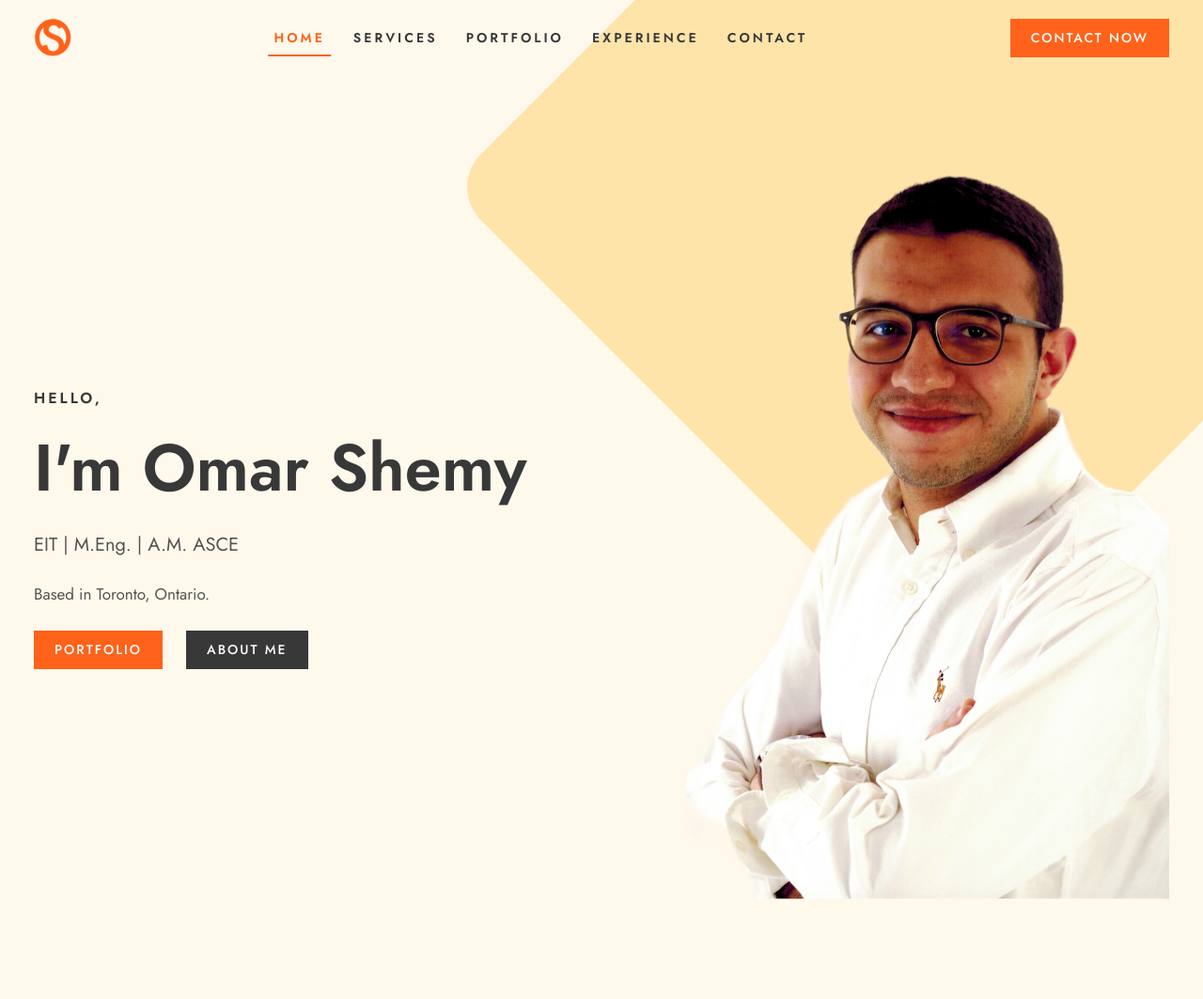
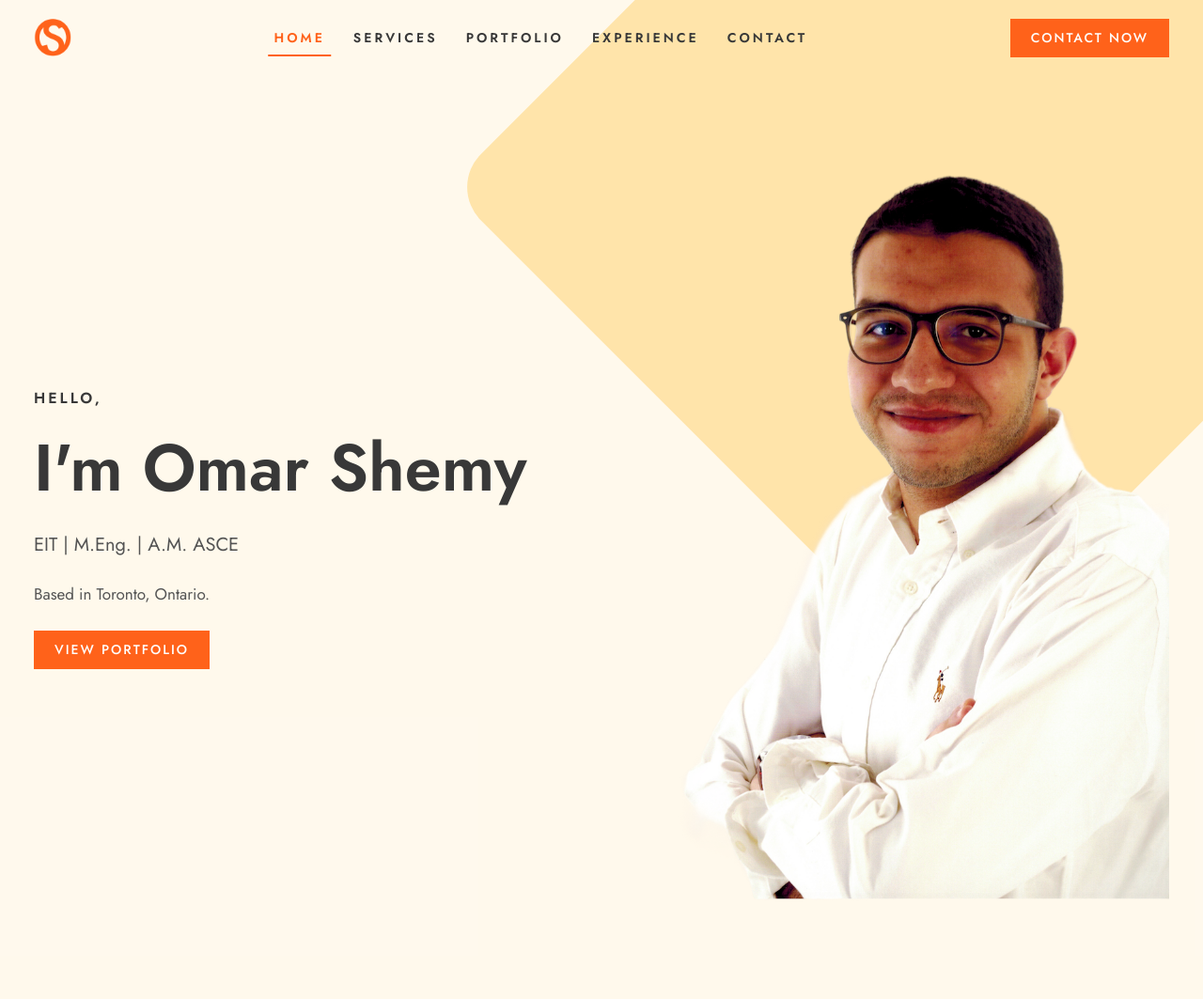
Before and after one commit to osstd/oshemy-sportfolio, a Flask app: page / in a window 1280 px wide. Shown: the top 1063 px of the page at 94% size. Run offline with Flask 2, Linux system fonts and the light colour scheme.

Commit message:
safe string

```diff
--- a/static/css/main.css
+++ b/static/css/main.css
@@ -98,8 +98,9 @@
   display: block;
 }
 
-.about .wrapper,
-.hero .wrapper {
+.about-content .wrapper,
+.hero .wrapper
+ {
   margin-block-start: 25px;
   display: flex;
   flex-wrap: wrap;
--- a/templates/index.html
+++ b/templates/index.html
@@ -98,10 +98,7 @@
                     <p class="hero-text body-md">EIT | M.Eng. | A.M. ASCE</p>
                     <p class="hero-text body-sm">Based in Toronto, Ontario.</p>
                     <div class="wrapper">
-                        <a href="{{url_for('portfolio')}}" class="btn btn-primary">Portfolio</a>
-                        <a href="#about" class="btn btn-secondary"
-                        >About me</a
-                        >
+                        <a href="{{url_for('portfolio')}}" class="btn btn-primary">View Portfolio</a>
                     </div>
                 </div>
                 <figure class="hero-banner">
@@ -276,7 +273,7 @@
                             <figure class="card-media">
                                 <img
                                         src="{{url_for('static', filename='assets/images/testi-1.jpg')}}"
-                                        w idth="100"
+                                        width="100"
                                         height="100"
                                         loading="lazy"
                                         alt="John Doe"
--- a/templates/se.html
+++ b/templates/se.html
@@ -109,7 +109,7 @@
                     class="section-title headline-sm text-center"
                     id="portfolio-label"
             >
-                {{title}}
+                {{title|safe}}
             </h2>
             <div class="carousel">
                 <div class="wrapper">
```
